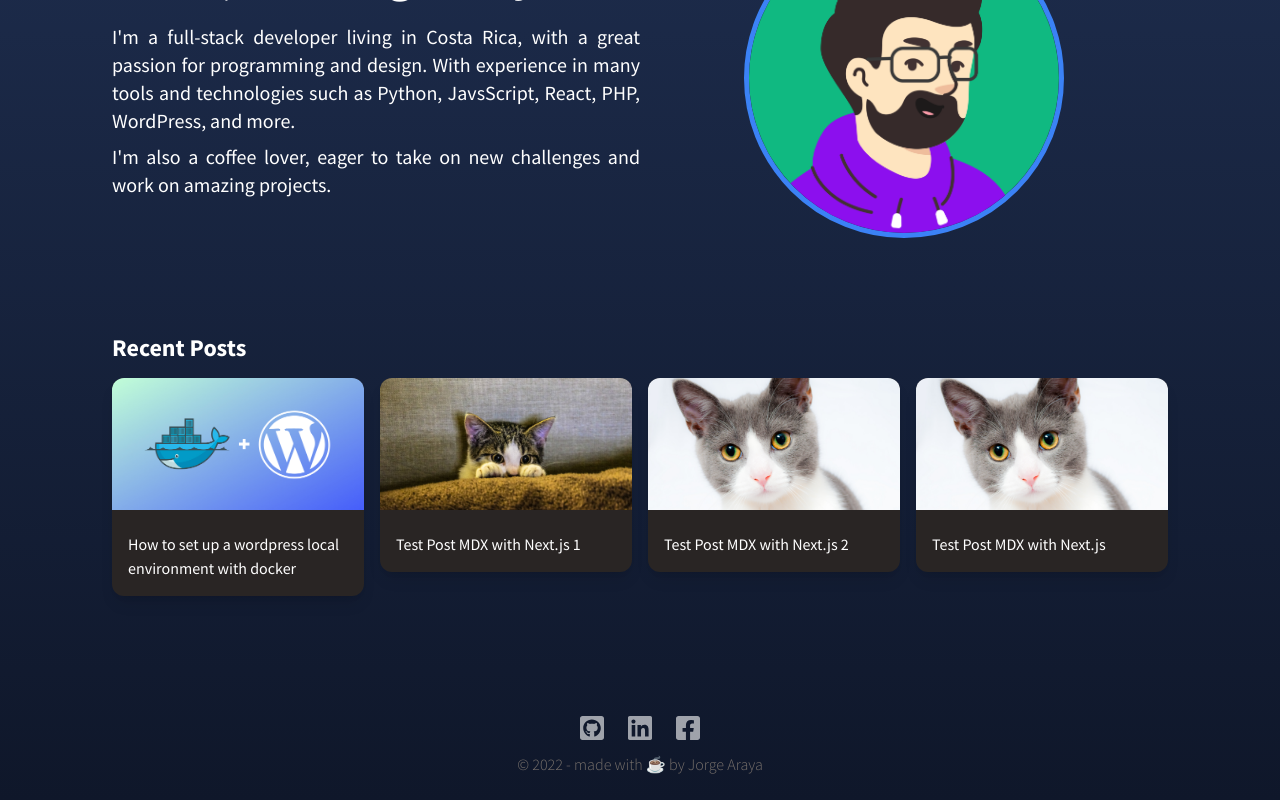
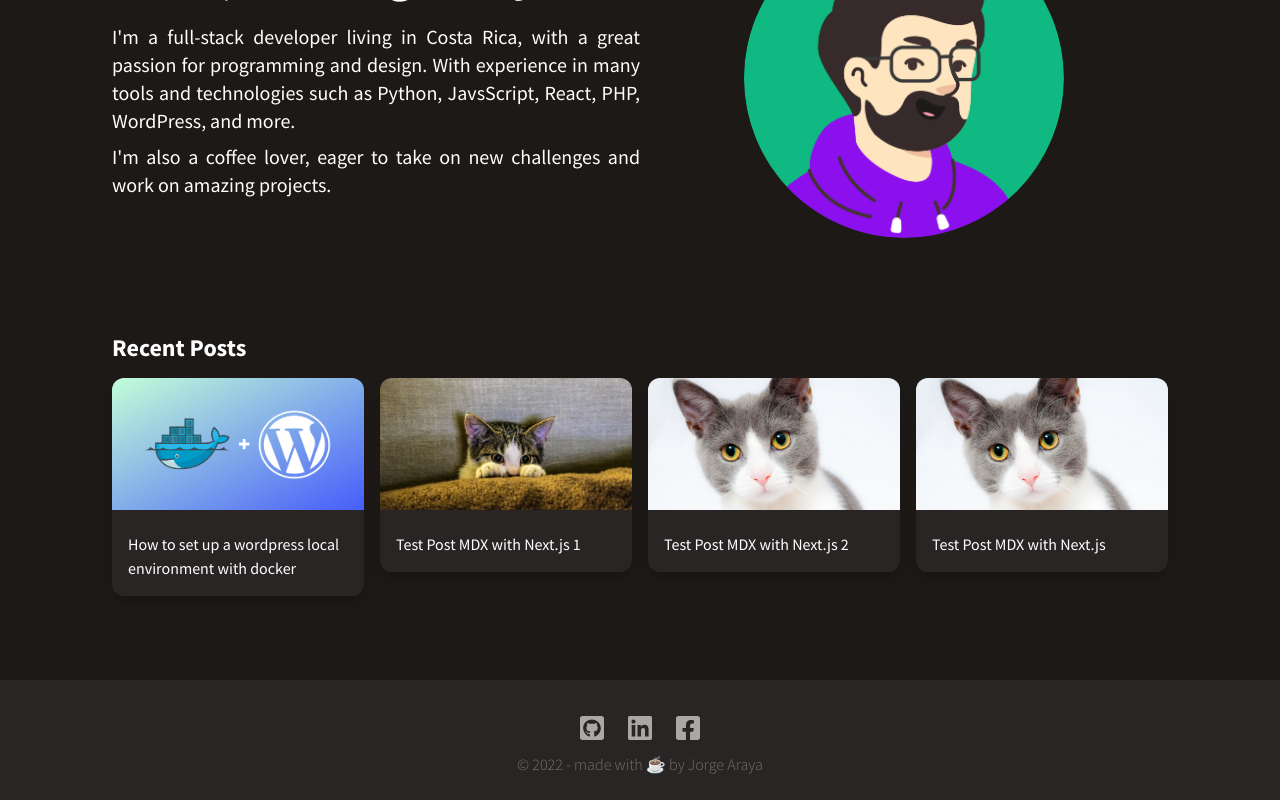
Before and after one commit to jorgearaya474/nxt-site, a Next.js app: page / in a window 1280 px wide. Shown: the part 230-1030 px from the top of the page. Built offline with nearby package versions, Linux system fonts and the light colour scheme.

Commit message:
update site colors

```diff
--- a/styles/theme.scss
+++ b/styles/theme.scss
@@ -1,6 +1,5 @@
 body{
-    background: rgb(15,23,42);
-    background: linear-gradient(0deg, $bk-darker 0%, $bk-dark 100%);
+    background: $bk-dark;
     font-family: 'Source Sans Pro', sans-serif;
 
     #nxt_site{
@@ -13,7 +12,6 @@ body{
                 }
 
                 .pf-picture img{
-                    border: 5px solid $accent-1;
                     background-color: rgba($white, 0.06);
 
                     @media screen and (max-width: 768px) {
@@ -35,4 +33,8 @@ body{
             }
         }
     }
+
+    footer{
+        background-color: $bk-darker;
+    }
 }
--- a/styles/variables.scss
+++ b/styles/variables.scss
@@ -1,5 +1,5 @@
-$bk-dark: rgba(31,47,81,1);
-$bk-darker: rgba(15,23,42,1);
+$bk-dark: rgba(28,25,23,1);
+$bk-darker: rgba(41,37,36,1);
 $accent-1: #3b82f6;
 $white: #ffffff;
 $blue-500: #3b82f6;
```
